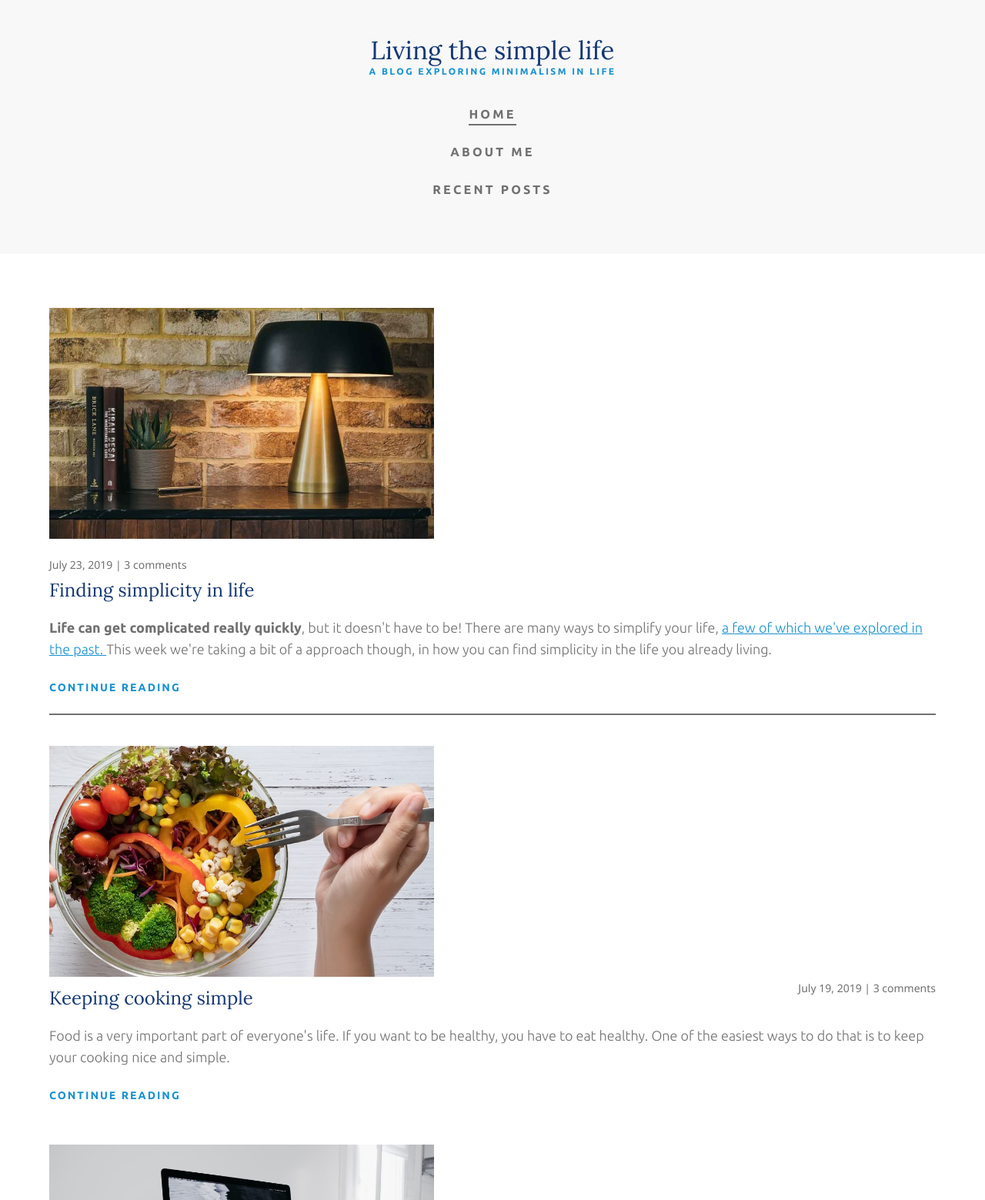
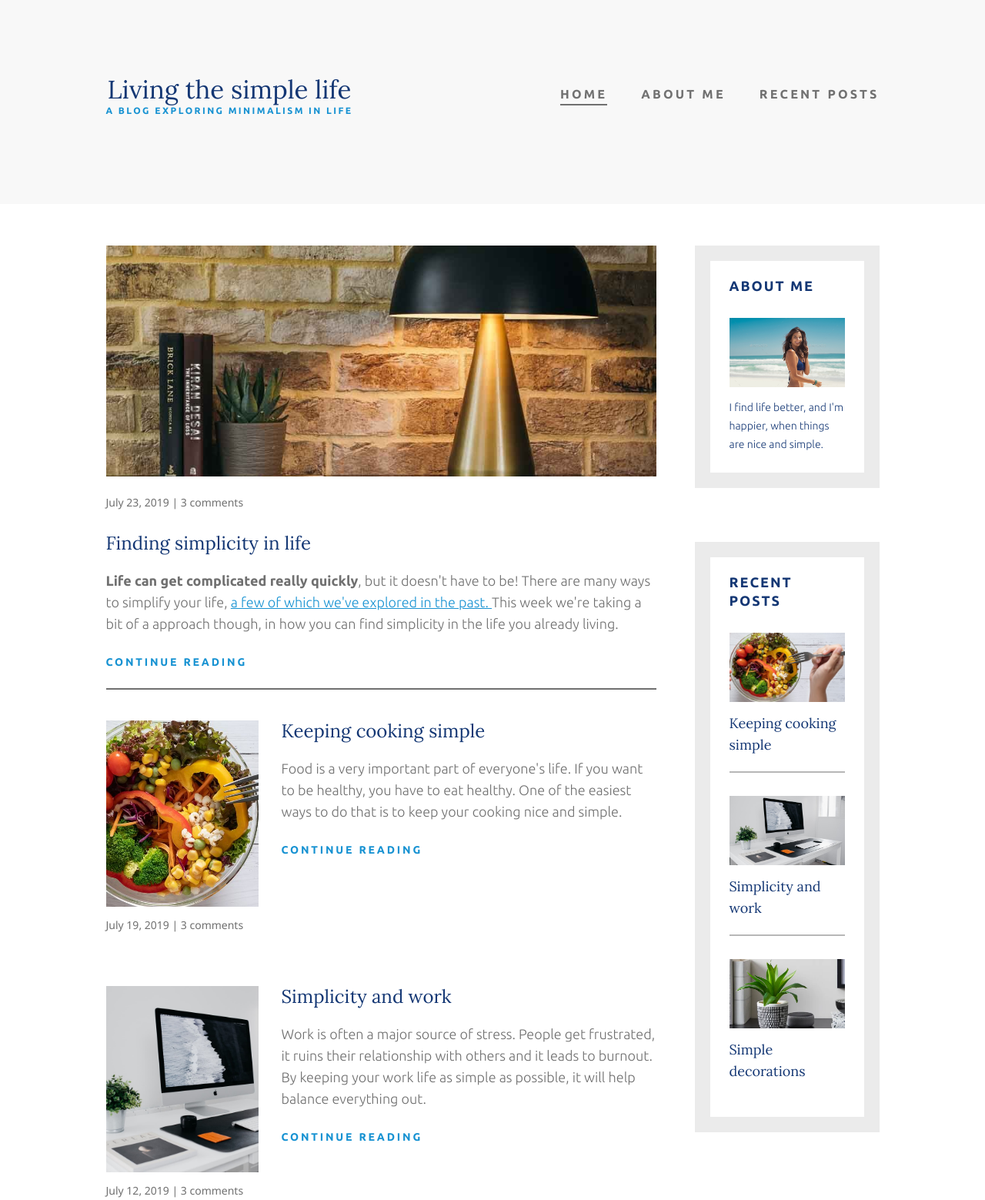
Before and after one commit to JordansGit/Scrimba-Blog-Site---RWD, a plain HTML site: page index.html in a window 1280 px wide. Shown: the top 1559 px of the page at 77% size. Drawn offline with Linux system fonts and the light colour scheme.

Commit message:
rwd for tablet and desktop designs

```diff
--- a/css/style.css
+++ b/css/style.css
@@ -118,7 +118,7 @@ Layout
 .container {
   width: 90%;
   margin: 0 auto;
-
+  max-width: 550px;
 }
 
 /* Header */
@@ -195,7 +195,9 @@ main {
 
 .blog-post-img {
   position: relative;
+  max-width: 500px;
 }
+
 .blog-post small {
   position: absolute;
   right: 0;
@@ -276,8 +278,92 @@ Media Queries
   }
 }
 
-@media screen and (max-width: 1000px) {
+
+@media screen and (min-width: 600px) {
+  .container-nav {
+    flex-direction: row;
+    align-items: center;
+    justify-content: space-between;
+  }
+}
+
+
+@media screen and (min-width: 900px) {
   .container {
     max-width: 1005px;
   }
+
+  /* Header */
+  header {
+    height: 265px;
+  }
+
+  .header-text, nav {
+    margin-bottom: 20px;
+  }
+
+  .container-nav {
+    flex-direction: row;
+    justify-content: space-between;
+    align-items: center;
+  }
+
+  li {
+    display: inline;
+    margin-left: 40px;
+  }
+
+  /* Main Content */
+  main {
+    padding: 54px 0;
+  }
+  .container-main {
+    display: flex;
+    gap: 50px;
+  }
+
+  aside {
+    margin-top: unset;
+    width: 240px;
+  }
+
+  section {
+    flex: 1;
+  }
+
+  .recent-post img, .blog-post-img, .img-large {
+    max-width: unset;
+  }
+
+  .recent-post small {
+    margin-bottom: 30px;
+  }
+
+  .blog-post {
+    display: flex;
+    gap: 30px;
+    margin-bottom: 70px;
+  }
+
+  .blog-post small {
+    position: unset;
+  }
+
+  a.continue-reading {
+    letter-spacing: 2.8px;
+  }
+
+  .blog-post img {
+    width: 198px;
+    height: 242px;
+  }
+
+  /* Sidebar */
+  aside h2 {
+    letter-spacing: 2px;
+  }
+
+  .sidebar-about-me, .sidebar-recent-posts {
+    padding: 20px 25px 25px 25px;
+  }
 }
--- a/index.html
+++ b/index.html
@@ -30,7 +30,7 @@
   </header>
 
   <main>
-    <div class="container">
+    <div class="container container-main">
       <section>
         <div class="recent-post">
           <div class="blog-post-img">
```
Also changed, not shown: about-me.html (+1 -1 lines), recent-posts.html (+1 -1 lines).
